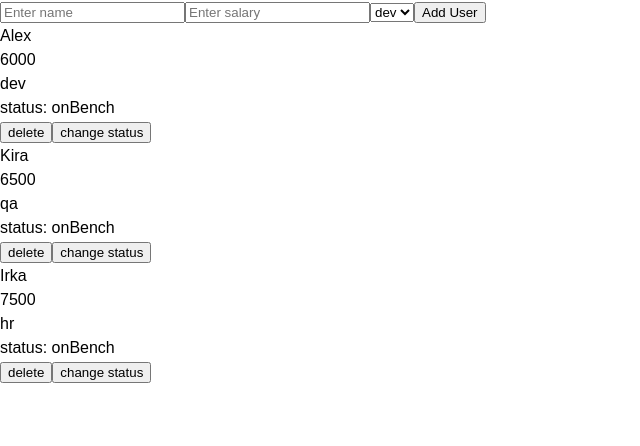
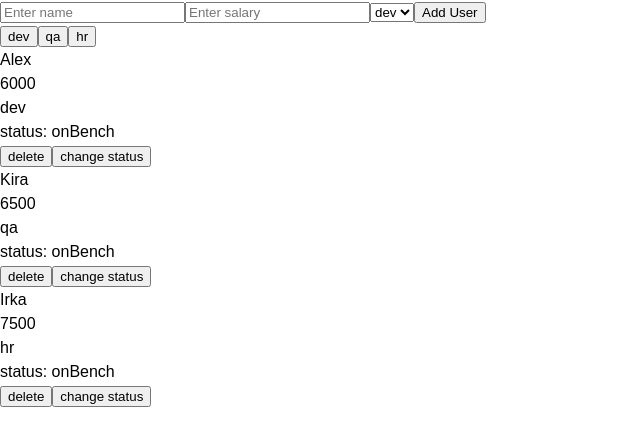
Before and after one commit to IamLoren/practice-REACT, a React (Create React App) app: page / in a window 1280 px wide. Shown: the top 446 px of the page, without its empty margins (0-640 px from the left). Built offline with nearby package versions, Linux system fonts and the light colour scheme.

Commit message:
create filter position

```diff
--- a/src/App.js
+++ b/src/App.js
@@ -1,5 +1,6 @@
 import React from 'react'
 import { Users } from './components/Users/Users'
+import { FilterUserPos } from './components/FilterUserPos/FilterUserPos'
 
 //Plan
 // 1. Створити компонент для Users - [x] - Oleh
@@ -13,7 +14,9 @@ import { Users } from './components/Users/Users'
 // 			- створити компонент
 // 			- створити поле в стейт, котре тримає тимчасове значення
 // 			- створити функцію для зміни цього поля
-//		  - передати функцію в компонент фільтра
+//		    - передати функцію в компонент фільтра
+//          - створити функцію для фільтрації
+//          - передати результат виконання пропсами
 // 9. Додати підрахунок  users котрі в роботі
 // 10. Переписати на форму додавання та винести в окремий компонент
 // 11. Зробити можливість додати користувачів до улюблених)
@@ -28,6 +31,17 @@ export class App extends React.Component {
         name: '',
         salary: '',
         position: '',
+        filterPosition: 'all',
+    }
+
+    getFilterData = () => {
+        if (this.state.filterPosition === 'all') return this.state.users;
+        return this.state.users.filter(item => item.position === this.state.filterPosition)
+
+    }
+
+    handleChangeFilter = (filterValue) => {
+        this.setState({ filterPosition: filterValue })
     }
 
     handleChangeSelect = ({ target }) => {
@@ -86,7 +100,8 @@ export class App extends React.Component {
                     ))}
                 </select>
                 <button onClick={this.handleAddUser}>Add User</button>
-				<Users usersInfo={users} delUser={this.handleDellUser} handleChangeStatus={this.handleChangeStatus} />
+                <FilterUserPos handleChangeFilter={this.handleChangeFilter} />
+                <Users usersInfo={this.getFilterData()} delUser={this.handleDellUser} handleChangeStatus={this.handleChangeStatus} />
             </div>
         )
     }
--- /dev/null
+++ b/src/components/FilterUserPos/FilterUserPos.jsx
@@ -0,0 +1,9 @@
+export const FilterUserPos = ({ handleChangeFilter }) => {
+  return (
+    <div>
+      <button onClick={() => handleChangeFilter('dev')}>dev</button>
+      <button onClick={() => handleChangeFilter('qa')}>qa</button>
+      <button onClick={() => handleChangeFilter('hr')}>hr</button>
+    </div>
+  )
+};
```
Lines whose indentation alone changed are shown as unchanged.
